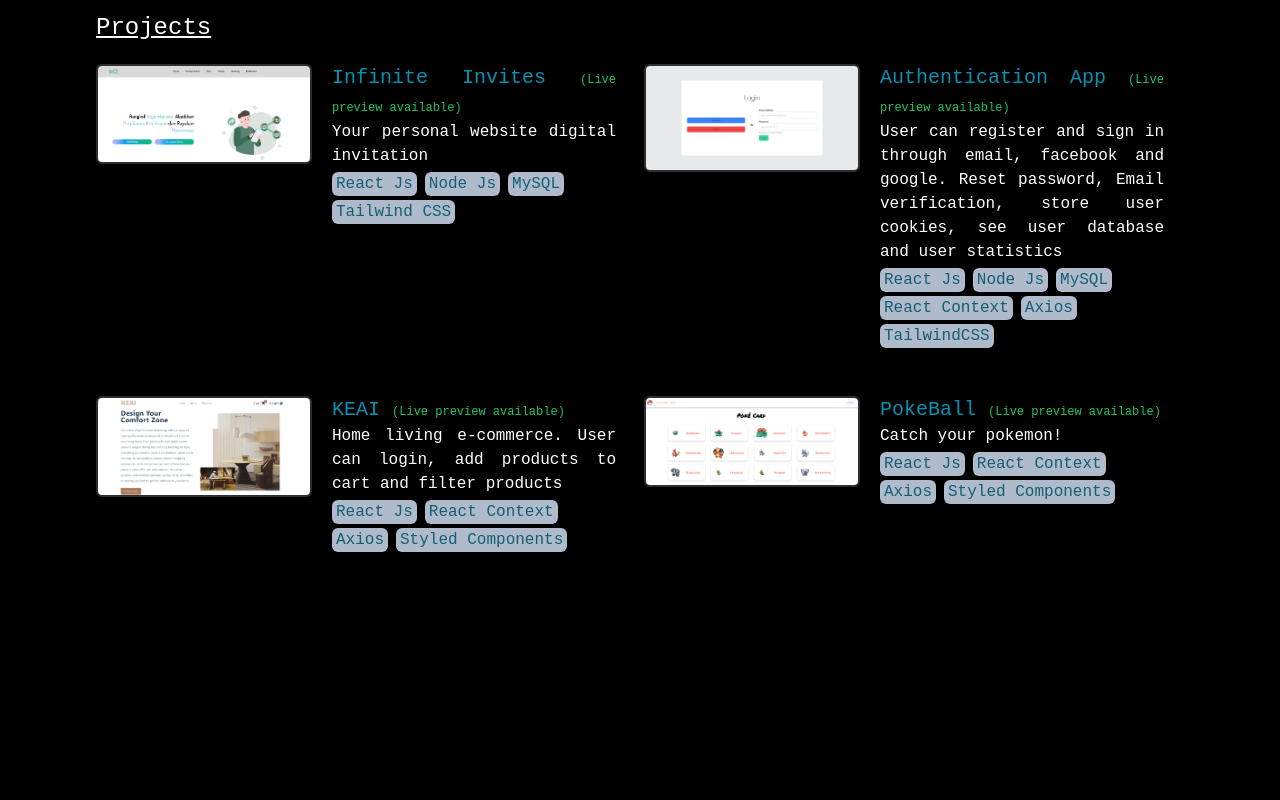
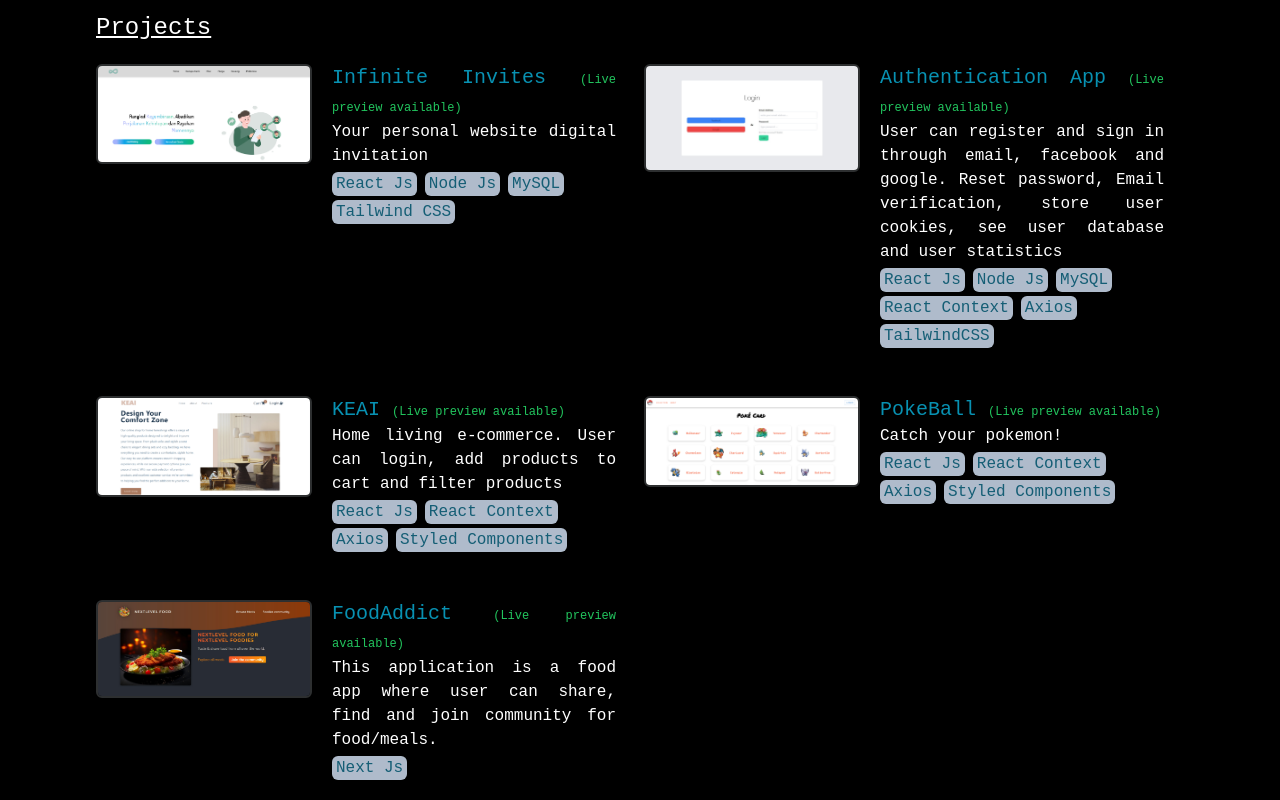
Before and after one commit to amrinaas/portfolio-web, a React (Create React App) app: page /projects in a window 1280 px wide. Shown: the part 728-1528 px from the top of the page. Before the commit the page ends 1300 px from the top, so only its background shows below. Built offline with nearby package versions, Linux system fonts and the light colour scheme.

Commit message:
Add new style and new data

```diff
--- a/src/pages/Contact/index.js
+++ b/src/pages/Contact/index.js
@@ -11,7 +11,7 @@ const ButtonMailTo = ({ mailto, label }) => {
         e.preventDefault();
       }}
     >
-      <h3 className='px-4 py-1 border-2 border-white border-solid text-2xl hover:bg-white hover:text-black'>
+      <h3 className='px-4 py-1 border-2 border-white border-solid text-2xl bg-white text-black hover:bg-black hover:text-white'>
         {label}
       </h3>
     </Link>
--- a/src/pages/Home/index.js
+++ b/src/pages/Home/index.js
@@ -9,7 +9,9 @@ const Home = () => {
         <h5 className='lg:text-2xl text-lg'>
           Hi, nice to meet you!:) My name is
         </h5>
-        <h1 className='lg:text-5xl text-3xl'>Amrina Aulia Siregar</h1>
+        <h1 className='lg:text-5xl text-3xl animate-bounce'>
+          Amrina Aulia Siregar
+        </h1>
         <p className='lg:text-2xl text-lg'>
           I am a dedicated web developer with a passion for creating innovatiove
           and user-friendly websites that leave a lasting impression.
--- a/src/utils/data.js
+++ b/src/utils/data.js
@@ -2,6 +2,7 @@ import infinite from '../assets/images/infinite_invites.png';
 import keai from '../assets/images/keai.png';
 import pokeball from '../assets/images/pokeball.png';
 import authApp from '../assets/images/auth-app.jpeg';
+import foodApp from '../assets/images/foodApp.jpeg';
 
 export const listOfProjects = [
   {
@@ -49,16 +50,16 @@ export const listOfProjects = [
     description: 'Catch your pokemon!',
     livePreview: true,
   },
-  //   {
-  //     id: 5,
-  //     image: pokeball,
-  //     link: '#',
-  //     title: 'FoodAddict',
-  //     badge: ['Next Js'],
-  //     description:
-  //       'This application is a food app where user can share, find and join community for food/meals.',
-  //     livePreview: false,
-  //   },
+  {
+    id: 5,
+    image: foodApp,
+    link: 'https://foodieaddict.netlify.app/',
+    title: 'FoodAddict',
+    badge: ['Next Js'],
+    description:
+      'This application is a food app where user can share, find and join community for food/meals.',
+    livePreview: true,
+  },
 ];
 
 export const listOfWorks = [
@@ -116,6 +117,7 @@ export const skills = [
   { title: 'redux', logo: 'akar-icons:redux-fill' },
   { title: 'node js', logo: 'fa-brands:node' },
   { title: 'git', logo: 'pajamas:git' },
+  { title: 'next js', logo: 'ri:nextjs-line' },
 ];
 
 export const language = [
--- a/tailwind.config.js
+++ b/tailwind.config.js
@@ -6,6 +6,21 @@ module.exports = {
       fontFamily: {
         vt: ['VT323', 'monospace'],
       },
+      keyframes: {
+        bounce: {
+          '0%, 100%': {
+            transform: 'translateY(-25%)',
+            animationTimingFunction: 'cubic-bezier(0.8, 0, 1, 1)',
+          },
+          '50%': {
+            transform: 'translateY(0)',
+            animationTimingFunction: 'cubic-bezier(0, 0, 0.2, 1)',
+          },
+        },
+      },
+      animation: {
+        bounce: 'bounce 1s infinite',
+      },
     },
   },
   plugins: [],
```
Also changed, not shown: src/assets/images/foodApp.jpeg (added).
